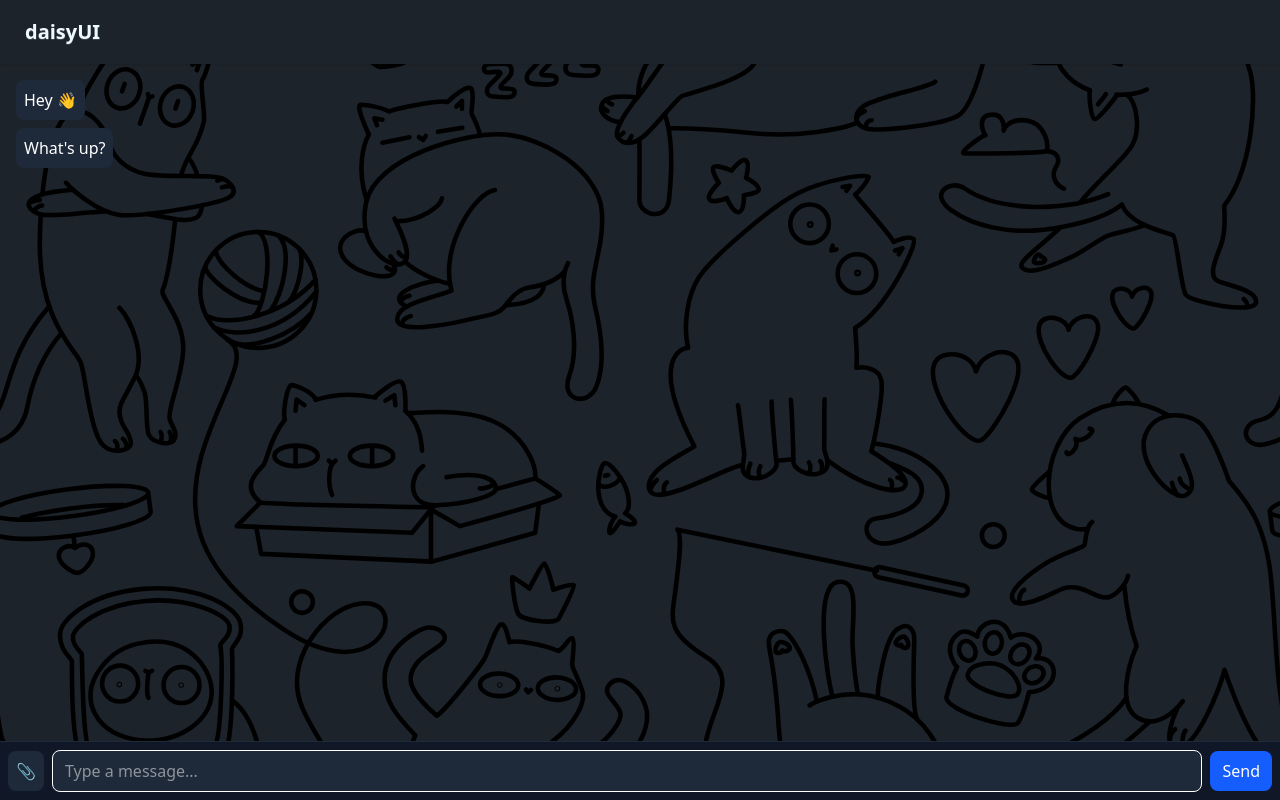
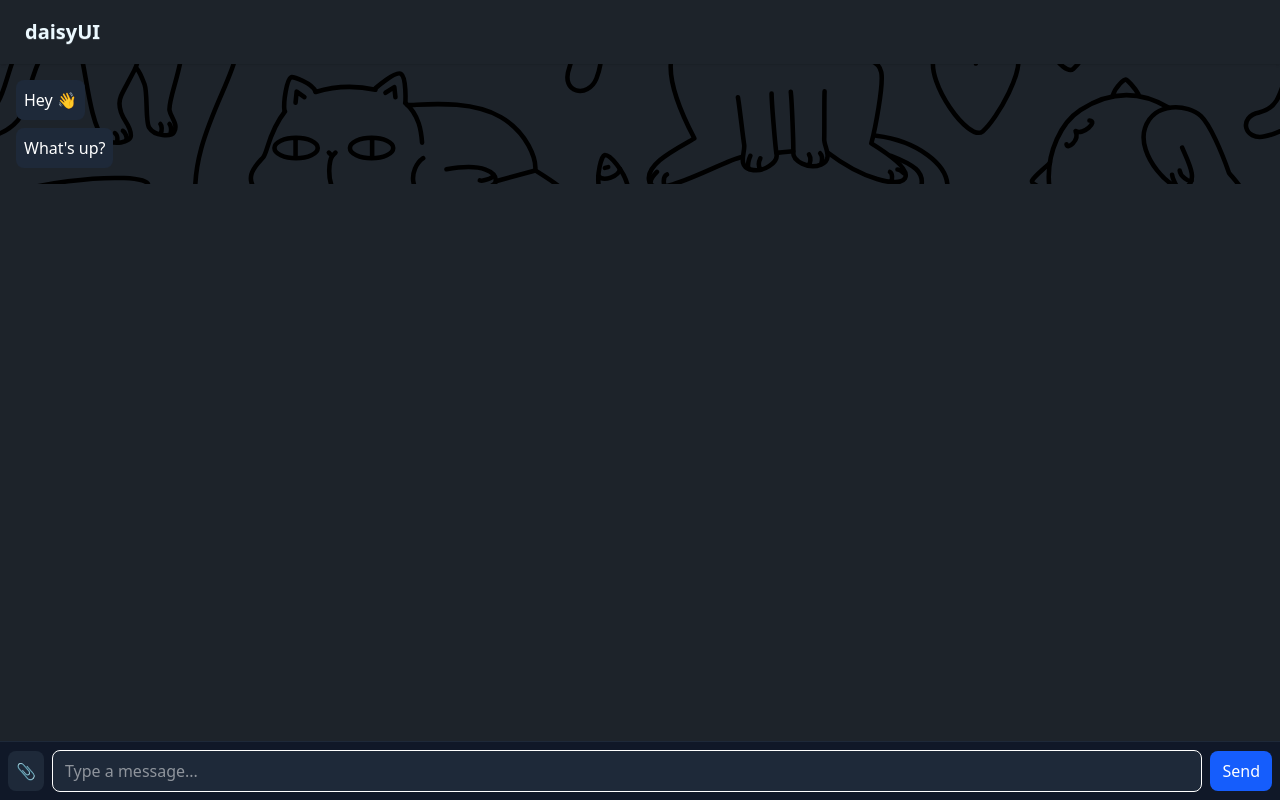
Before and after one commit to vozniakprod/privchat, a plain HTML site: page index.html in a window 1280 px wide. Drawn offline with nearby package versions, Linux system fonts and the light colour scheme.

Commit message:
Update style.css

```diff
--- a/style.css
+++ b/style.css
@@ -1,11 +1,3 @@
-html, body {
-      height: 100%;
-      margin: 0;
-      padding: 0;
-      overscroll-behavior: none;
-    }
-
-
 
 body {
     color: white;
@@ -14,8 +6,6 @@ body {
     background-size: cover;
     padding-top: env(safe-area-inset-top);
     padding-bottom: env(safe-area-inset-bottom);
-    position: relative;
-    width: 100%;
 }
 
 .glass-bg {
```
